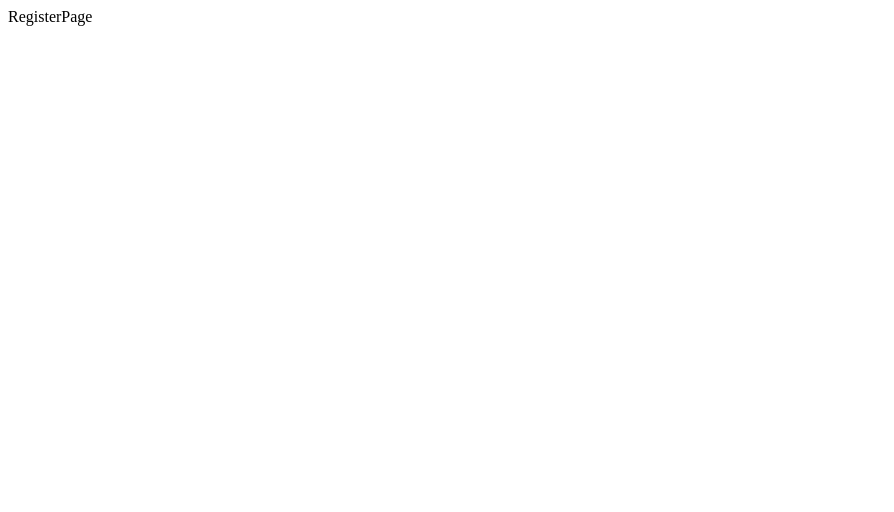
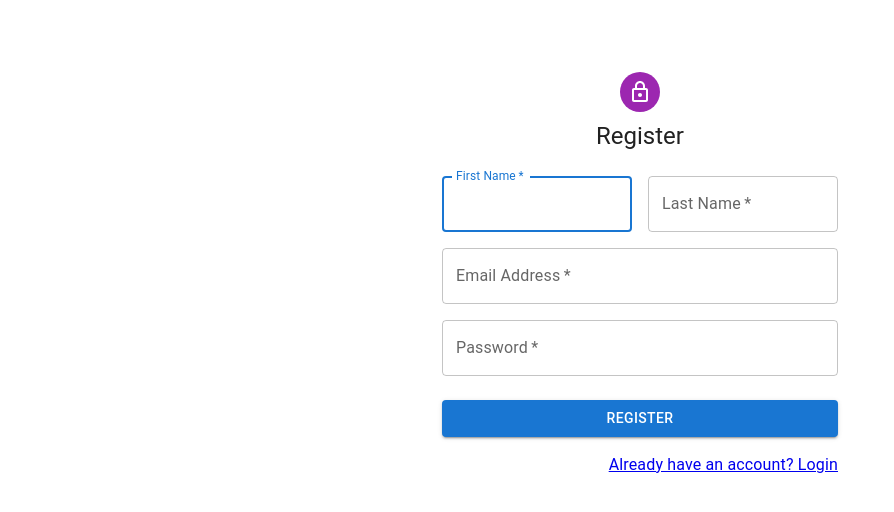
Before and after one commit to mraditya1999/TASKPRO, a React (Vite) app in the folder frontend/: page /register in a window 1280 px wide. Shown: the top 512 px of the page, without its empty margins (0-894 px from the left). Built offline with nearby package versions, Linux system fonts and the light colour scheme.

Commit message:
add login and register page

```diff
--- a/frontend/src/components/LoginForm.tsx
+++ b/frontend/src/components/LoginForm.tsx
@@ -5,7 +5,7 @@
 import Box from '@mui/material/Box';
 import Grid from '@mui/material/Grid';
 import { NavLink } from 'react-router-dom';
-import { Avatar, Paper, Typography } from '@mui/material';
+import { Avatar, Typography } from '@mui/material';
 import LockOutlinedIcon from '@mui/icons-material/LockOutlined';
 
 const LoginForm = () => {
@@ -19,11 +19,9 @@
   };
 
   return (
-    <Grid item xs={12} sm={8} md={5} component={Paper} elevation={6} square>
     <Box
       sx={{
-          my: 8,
-          mx: 4,
+        marginTop: 8,
         display: 'flex',
         flexDirection: 'column',
         alignItems: 'center',
@@ -35,7 +33,7 @@
       <Typography component='h1' variant='h5'>
         Login
       </Typography>
-        <Box component='form' noValidate onSubmit={handleSubmit} sx={{ mt: 1 }}>
+      <Box component='form' onSubmit={handleSubmit} noValidate sx={{ mt: 1 }}>
         <TextField
           margin='normal'
           required
@@ -73,12 +71,13 @@
             <NavLink to='/forget-password'>Forgot password?</NavLink>
           </Grid>
           <Grid item>
-              <NavLink to='/register'>Don't have an account? Register</NavLink>
+            <NavLink to='/register'>
+              {"Don't have an account? Register"}
+            </NavLink>
           </Grid>
         </Grid>
       </Box>
     </Box>
-    </Grid>
   );
 };
 export default LoginForm;
--- a/frontend/src/components/RegisterForm.tsx
+++ b/frontend/src/components/RegisterForm.tsx
@@ -1,4 +1,97 @@
+import TextField from '@mui/material/TextField';
+import Grid from '@mui/material/Grid';
+import Box from '@mui/material/Box';
+import LockOutlinedIcon from '@mui/icons-material/LockOutlined';
+import Typography from '@mui/material/Typography';
+import { NavLink } from 'react-router-dom';
+import Avatar from '@mui/material/Avatar';
+import Button from '@mui/material/Button';
+
 const RegisterForm = () => {
-  return <div>RegisterForm</div>;
+  const handleSubmit = (event: React.FormEvent<HTMLFormElement>) => {
+    event.preventDefault();
+    const data = new FormData(event.currentTarget);
+    console.log({
+      email: data.get('email'),
+      password: data.get('password'),
+    });
+  };
+
+  return (
+    <Box
+      sx={{
+        marginTop: 8,
+        display: 'flex',
+        flexDirection: 'column',
+        alignItems: 'center',
+      }}
+    >
+      <Avatar sx={{ m: 1, bgcolor: 'secondary.main' }}>
+        <LockOutlinedIcon />
+      </Avatar>
+      <Typography component='h1' variant='h5'>
+        Register
+      </Typography>
+      <Box component='form' noValidate onSubmit={handleSubmit} sx={{ mt: 3 }}>
+        <Grid container spacing={2}>
+          <Grid item xs={12} sm={6}>
+            <TextField
+              autoComplete='given-name'
+              name='firstName'
+              required
+              fullWidth
+              id='firstName'
+              label='First Name'
+              autoFocus
+            />
+          </Grid>
+          <Grid item xs={12} sm={6}>
+            <TextField
+              required
+              fullWidth
+              id='lastName'
+              label='Last Name'
+              name='lastName'
+              autoComplete='family-name'
+            />
+          </Grid>
+          <Grid item xs={12}>
+            <TextField
+              required
+              fullWidth
+              id='email'
+              label='Email Address'
+              name='email'
+              autoComplete='email'
+            />
+          </Grid>
+          <Grid item xs={12}>
+            <TextField
+              required
+              fullWidth
+              name='password'
+              label='Password'
+              type='password'
+              id='password'
+              autoComplete='new-password'
+            />
+          </Grid>
+        </Grid>
+        <Button
+          type='submit'
+          fullWidth
+          variant='contained'
+          sx={{ mt: 3, mb: 2 }}
+        >
+          Register
+        </Button>
+        <Grid container justifyContent='flex-end'>
+          <Grid item>
+            <NavLink to='/login'>Already have an account? Login</NavLink>
+          </Grid>
+        </Grid>
+      </Box>
+    </Box>
+  );
 };
 export default RegisterForm;
--- a/frontend/src/pages/LoginPage.tsx
+++ b/frontend/src/pages/LoginPage.tsx
@@ -1,30 +1,13 @@
 import CssBaseline from '@mui/material/CssBaseline';
-import Grid from '@mui/material/Grid';
+import Container from '@mui/material/Container';
 import { LoginForm } from '../components';
 
 const LoginPage = () => {
   return (
-    <Grid container component='main' sx={{ height: '100vh' }}>
+    <Container component='main' maxWidth='xs'>
       <CssBaseline />
-      <Grid
-        item
-        xs={false}
-        sm={4}
-        md={7}
-        sx={{
-          backgroundImage:
-            'url("/static/images/templates/templates-images/sign-in-side-bg.png")',
-
-          backgroundColor: (t) =>
-            t.palette.mode === 'light'
-              ? t.palette.grey[50]
-              : t.palette.grey[900],
-          backgroundSize: 'cover',
-          backgroundPosition: 'left',
-        }}
-      />
       <LoginForm />
-    </Grid>
+    </Container>
   );
 };
 export default LoginPage;
--- a/frontend/src/pages/RegisterPage.tsx
+++ b/frontend/src/pages/RegisterPage.tsx
@@ -1,4 +1,14 @@
+import CssBaseline from '@mui/material/CssBaseline';
+import Container from '@mui/material/Container';
+import { RegisterForm } from '../components';
+
 const RegisterPage = () => {
-  return <div>RegisterPage</div>;
+  return (
+    <Container component='main' maxWidth='xs'>
+      <CssBaseline />
+      <RegisterForm />
+    </Container>
+  );
 };
+
 export default RegisterPage;
```
Lines whose indentation alone changed are shown as unchanged.
